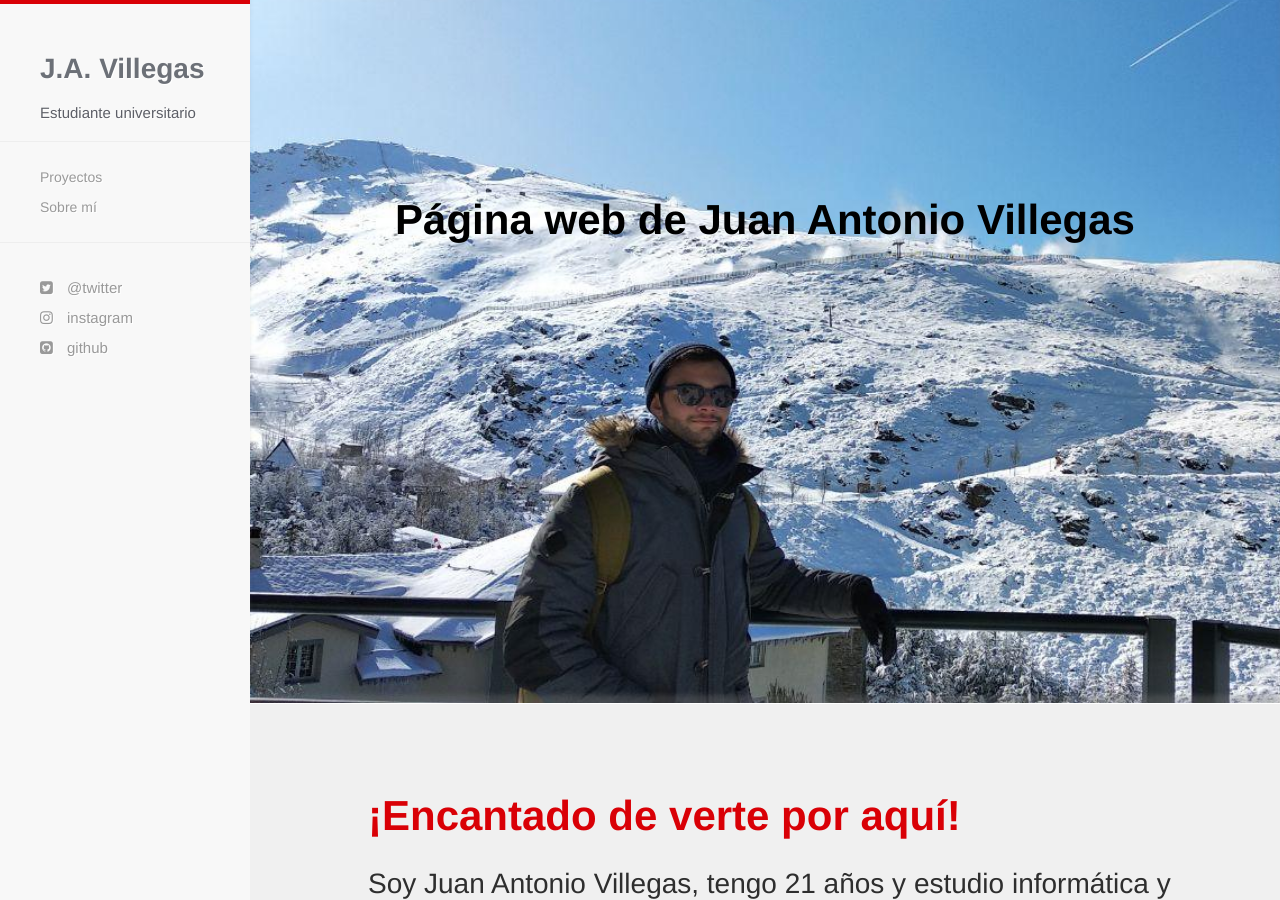
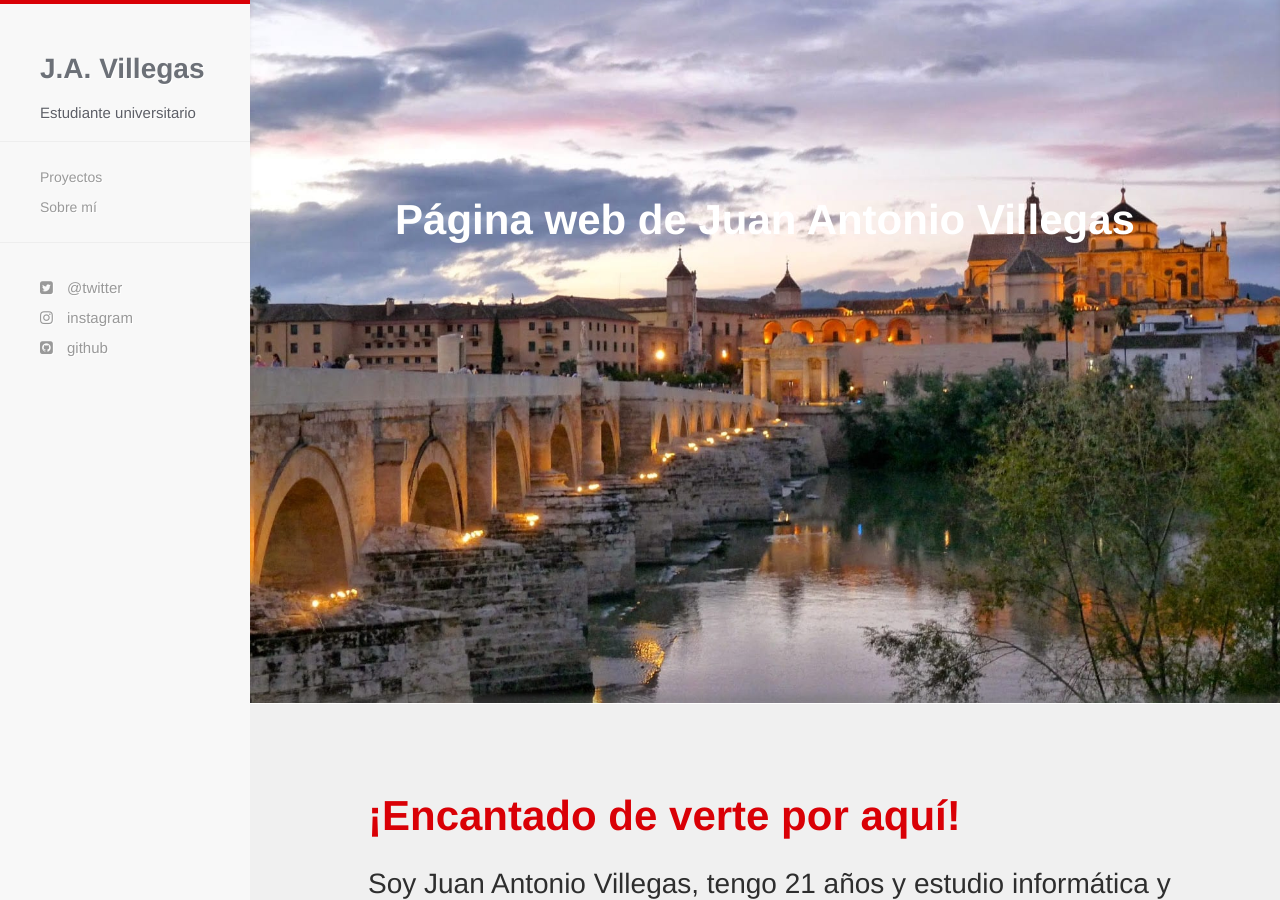
Before and after one commit to JAntonioVR/jantoniovr.github.io, a Jekyll site: the page built from index.html, in a window 1280 px wide and 900 px high. Built offline with Jekyll 4.4.1, drawn with Linux system fonts in a browser that asks for light colours; nearby versions of some CDN libraries.

Commit message:
Cambio imagen de fondo

```diff
--- a/_includes/showcase.html
+++ b/_includes/showcase.html
@@ -4,9 +4,7 @@
     </style>
     <div class="showcase-wrapper sticky">
       <div class="showcase-text">
-        <font color="black">
           Página web de Juan Antonio Villegas
-        </font>
       </div>
     </div>
     <div class="container">
```
Also changed, not shown: images/showcase.jpg.
